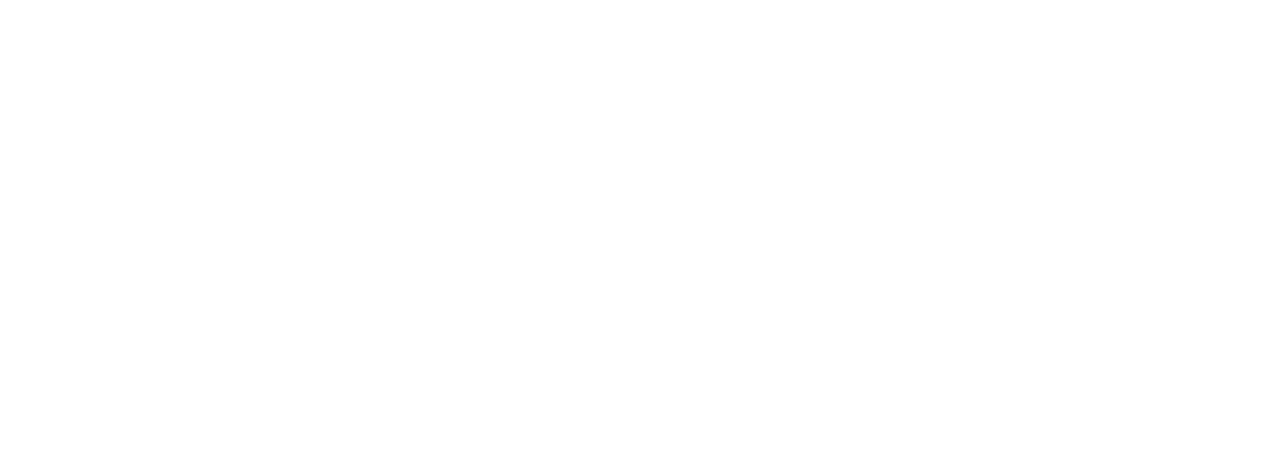
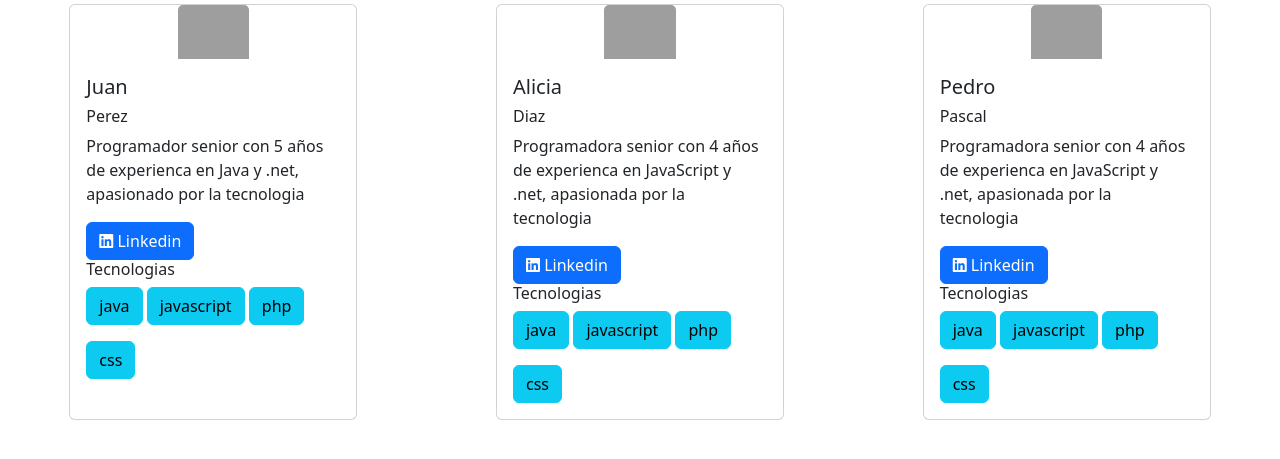
Before and after one commit to Victor-0rtiz/aprendiendo_Laravel, a Laravel app: page / in a window 1280 px wide. Before the commit the part shown is empty. Shown: the top 459 px of the page. Run offline with Laravel 10, Linux system fonts and the light colour scheme; some libraries are stand-ins or nearby versions; grey boxes are pictures that could not be loaded.

Commit message:
Pruebas con boostrap y laravel

```diff
--- a/resources/views/welcome.blade.php
+++ b/resources/views/welcome.blade.php
@@ -1,12 +1,38 @@
 <!DOCTYPE html>
 <html lang="en">
+
 <head>
     <meta charset="UTF-8">
     <meta http-equiv="X-UA-Compatible" content="IE=edge">
     <meta name="viewport" content="width=device-width, initial-scale=1.0">
     <title>Prueba Laravel</title>
+
+    <link href="https://cdn.jsdelivr.net/npm/bootstrap@5.3.0-alpha3/dist/css/bootstrap.min.css" rel="stylesheet" integrity="sha384-KK94CHFLLe+nY2dmCWGMq91rCGa5gtU4mk92HdvYe+M/SXH301p5ILy+dN9+nJOZ" crossorigin="anonymous">
+    <link rel="stylesheet" href="https://cdnjs.cloudflare.com/ajax/libs/font-awesome/6.1.2/css/all.min.css" integrity="sha512-1sCRPdkRXhBV2PBLUdRb4tMg1w2YPf37qatUFeS7zlBy7jJI8Lf4VHwWfZZfpXtYSLy85pkm9GaYVYMfw5BC1A==" crossorigin="anonymous" referrerpolicy="no-referrer" />
+
 </head>
-<body>
 
+<body class="d-flex">
+    @foreach( $usuarios as $usuario)
+
+    <div class="card mx-auto m-1 " style="width: 18rem;">
+        <img class="w-25 card-img-top mx-auto" src="{{$usuario['img']}}" alt="Card image cap">
+        <div class="card-body">
+            <h5 class="card-title">{{$usuario["nombre"]}}</h5>
+            <h6 class="card-title">{{$usuario["apellido"]}}</h6>
+            <p class="card-text">{{$usuario["descripcion"]}}</p>
+            <a href="{{$usuario['url']}}" class="btn btn-primary"><i class="fa-brands fa-linkedin"></i> Linkedin</i></a>
+            <h6 class="card-title">Tecnologias</h6>
+            @foreach($usuario["tecnologias"] as $tec)
+
+            <p class="card-text btn btn-info">{{$tec}}</p>
+
+            @endforeach
+
+        </div>
+
+    </div>
+    @endforeach
 </body>
+
 </html>
--- a/routes/web.php
+++ b/routes/web.php
@@ -14,5 +14,32 @@ use Illuminate\Support\Facades\Route;
 */
 
 Route::get('/', function () {
-    return view('welcome');
+
+    $arreglo_usuarios = [
+        [
+            "img" => "https://th.bing.com/th/id/R.33bc35b2ce3bd42eeba9631ec0bd4583?rik=ldsLql9XPlRuUw&riu=http%3a%2f%2fwww.sintetia.com%2fwp-content%2fuploads%2f2012%2f05%2fFoto-perfil.jpg&ehk=Jdx%2bkW9YkW3ibyCHbcO9yjdF5e9wEdcDbzzPdeFPjzk%3d&risl=&pid=ImgRaw&r=0",
+            "nombre" => "Juan",
+            "apellido" => "Perez",
+            "descripcion" => "Programador senior con 5 años de experienca en Java y .net, apasionado por la tecnologia",
+            "url" => "https://www.linkedin.com/in/vneros/",
+            "tecnologias"=>["java", "javascript", "php", "css"]
+        ],
+        [
+            "img" => "https://th.bing.com/th/id/OIP.7nZJ1BGBTi8x0PXcM3XfiAHaJF?pid=ImgDet&rs=1",
+            "nombre" => "Alicia",
+            "apellido" => "Diaz",
+            "descripcion" => "Programadora senior con 4 años de experienca en JavaScript y .net, apasionada por la tecnologia",
+            "url" => "https://www.linkedin.com/in/vneros/",
+            "tecnologias"=>["java", "javascript", "php", "css"]
+        ],
+        [
+            "img" => "https://th.bing.com/th/id/OIP.R17MRgKKOu8ISJS4XO3YqwHaKP?pid=ImgDet&rs=1",
+            "nombre" => "Pedro",
+            "apellido" => "Pascal",
+            "descripcion" => "Programadora senior con 4 años de experienca en JavaScript y .net, apasionada por la tecnologia",
+            "url" => "https://www.linkedin.com/in/vneros/",
+            "tecnologias"=>["java", "javascript", "php", "css"]
+        ],
+    ];
+    return view('welcome', ["usuarios" => $arreglo_usuarios]);
 });
```
